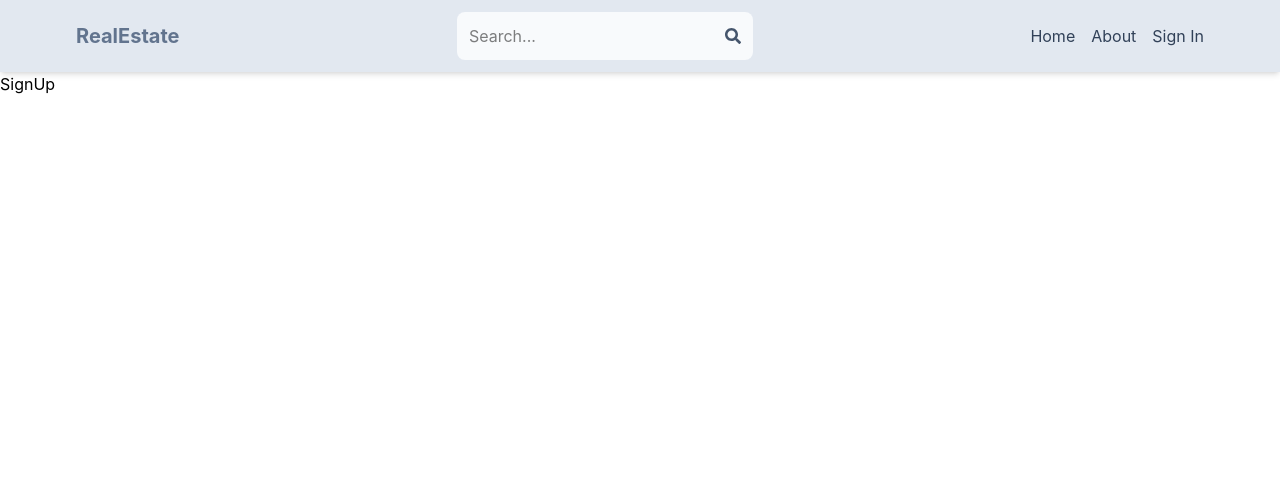
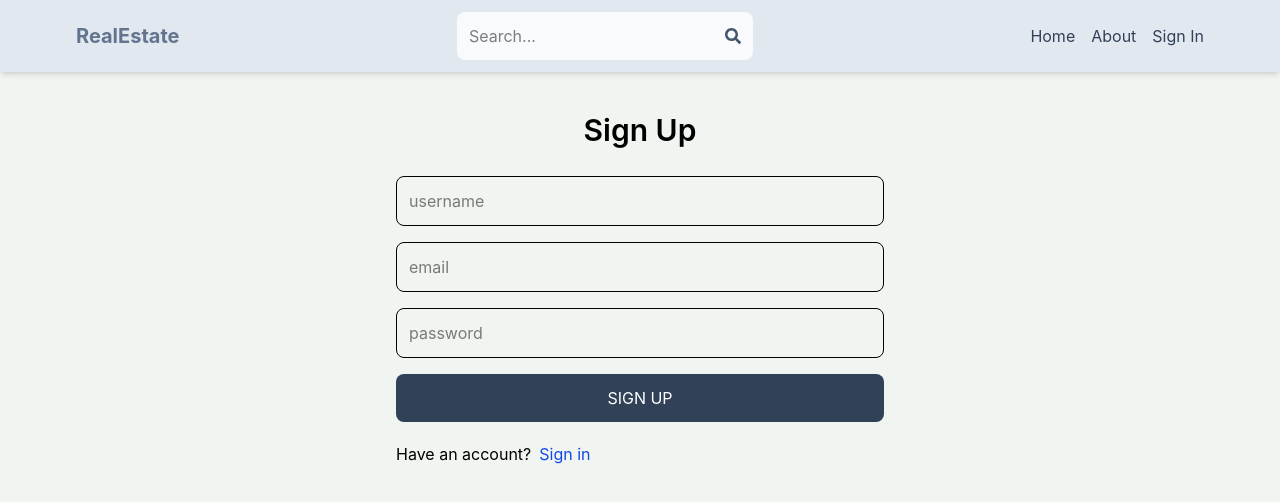
Before and after one commit to tshreyaraj/mern-real-estate, a React (Vite) app in the folder front-end/: page /signup in a window 1280 px wide. Shown: the top 502 px of the page. Built offline with nearby package versions, Linux system fonts and the light colour scheme.

Commit message:
complete sign upand ui

```diff
--- a/front-end/src/index.css
+++ b/front-end/src/index.css
@@ -1 +1,5 @@
 @import "tailwindcss";
+
+body{
+    background-color:rgb(241,245,241) ;
+}
--- a/front-end/src/pages/SignUp.jsx
+++ b/front-end/src/pages/SignUp.jsx
@@ -1,9 +1,22 @@
 import React from 'react'
+import { Link } from 'react-router-dom'
 
 export default function SignUp() {
   return (
-    <div>
-      SignUp
+    <div className='p-3 max-w-lg mx-auto'>
+     <h1 className='text-3xl text-center font-semibold my-7'>Sign Up</h1>
+     <form className='flex flex-col gap-4 '>
+      <input type="text" placeholder='username' className='border p-3 rounded-lg' id='username'/>
+      <input type="email" placeholder='email' className='border p-3 rounded-lg' id='email'/>
+      <input type="password" placeholder='password' className='border p-3 rounded-lg' id='password'/>
+      <button  className='bg-slate-700 text-white p-3 rounded-lg uppercase hover:opacity-95 disabled:opacity-80'>Sign Up</button>
+     </form>
+     <div className="flex gap-2 mt-5">
+      <p>Have an account?</p>
+      <Link to='/signin'>
+        <span className='text-blue-700'>Sign in</span>
+      </Link>
+     </div>
     </div>
   )
 }
```
